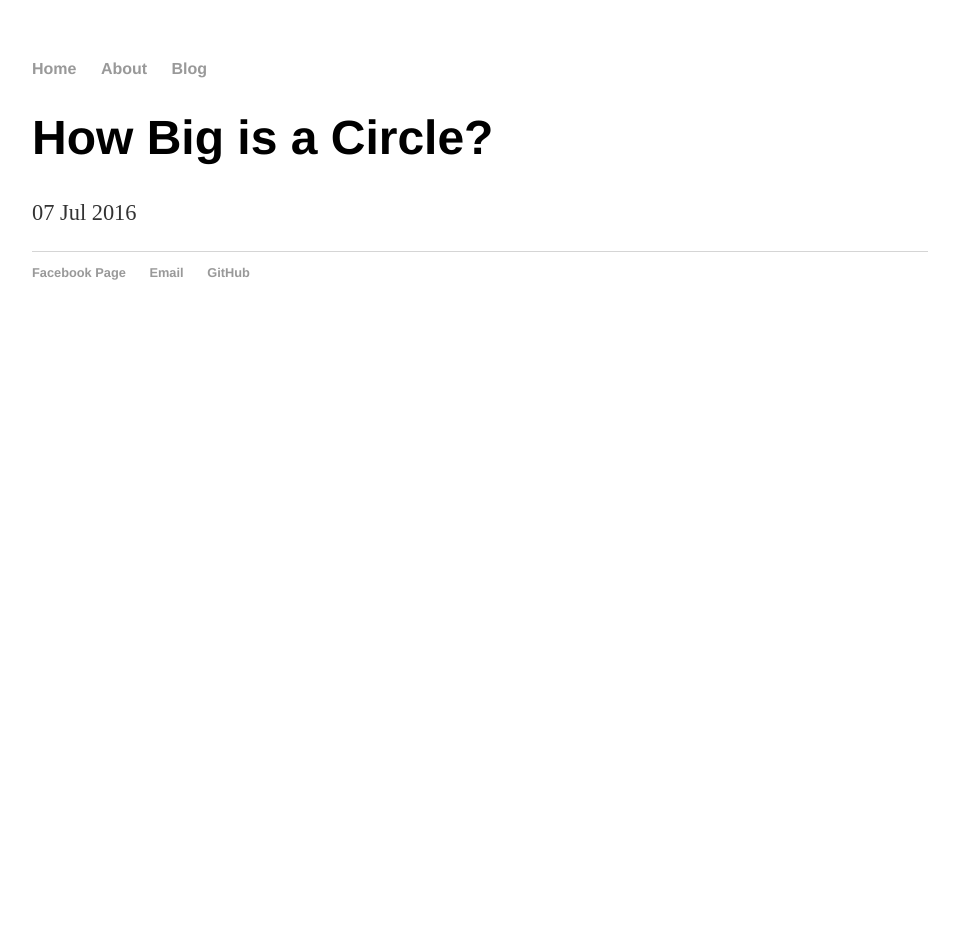
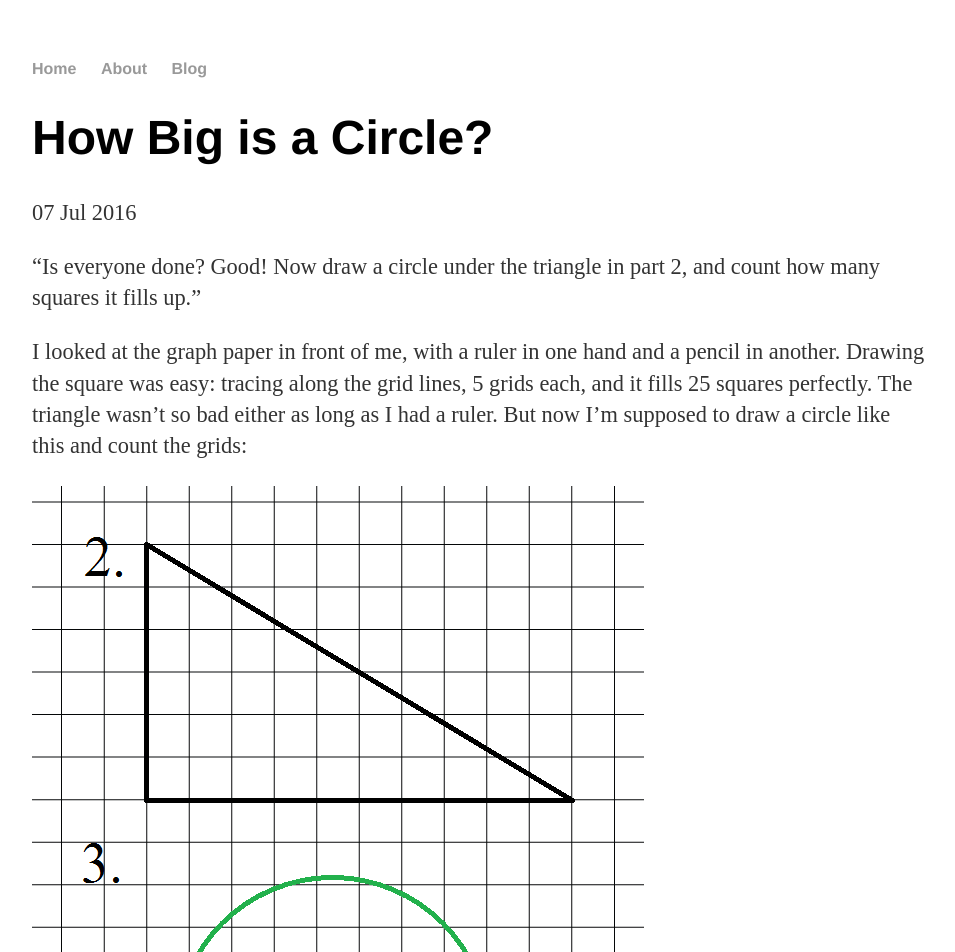
Before and after one commit to maxiulee/maxiulee.github.io, a Jekyll site: the page built from inprogress/2016-07-07-How-Big-is-a-Circle?.md, in a window 1280 px wide. Shown: the top 952 px of the page, without its empty margins (160-1115 px from the left). Built offline with Jekyll 4.4.1, drawn with Linux system fonts in a browser that asks for light colours; before the commit the page ends 900 px from its top, so only the background shows below that; some of the changed text lies outside the part shown.

Commit message:
Update 2016-07-07-How-Big-is-a-Circle?.md

```diff
--- a/inprogress/2016-07-07-How-Big-is-a-Circle?.md
+++ b/inprogress/2016-07-07-How-Big-is-a-Circle?.md
@@ -3,3 +3,15 @@ layout: post
 title: "How Big is a Circle?"
 date: 2016-07-07
 ---
+
+"Is everyone done? Good! Now draw a circle under the triangle in part 2, and count how many squares it fills up."
+
+I looked at the graph paper in front of me, with a ruler in one hand and a pencil in another. Drawing the square was easy: tracing along the grid lines, 5 grids each, and it fills 25 squares perfectly. The triangle wasn't so bad either as long as I had a ruler. But now I'm supposed to draw a circle like this and count the grids:
+
+![Grid Sheet](/images/circle/gridsheet.png)
+
+Someone told me before that to draw a good circle you need a compass, but the teacher wouldn't let us use them in class because nobody likes those sharp ends, especially in the hands of kids. So if your drawing skills are anything like mine, it would probably come out as something like this:
+
+![Bad Circle](/images/circle/badcircle.png)
+
+I looked around at the other kids around me
```
